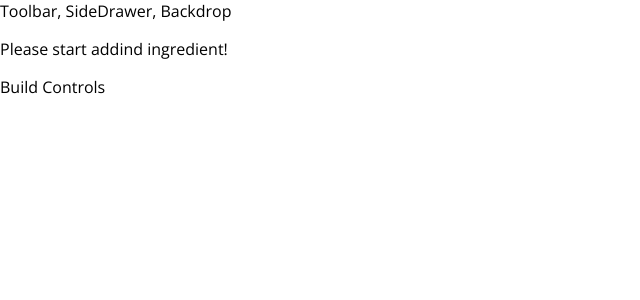
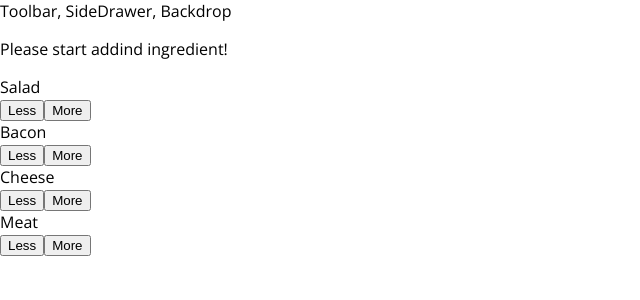
Before and after one commit to leandrocamara/react-burger-builder, a React app: page / in a window 1280 px wide. Shown: the top 300 px of the page, without its empty margins (0-640 px from the left). Built offline with nearby package versions, Linux system fonts and the light colour scheme.

Commit message:
UPDATE - Outputting Multiple Build Controls

```diff
--- a/src/components/Burger/BuildControls/BuildControls.js
+++ b/src/components/Burger/BuildControls/BuildControls.js
@@ -1,8 +1,20 @@
 import React from 'react';
 
+import classes from './BuildControls.css'
+import BuildControl from './BuildControl/BuildControl';
+
+const controls = [
+    { label: 'Salad', type: 'salad' },
+    { label: 'Bacon', type: 'bacon' },
+    { label: 'Cheese', type: 'cheese' },
+    { label: 'Meat', type: 'meat' },
+];
+
 const buildControls = (props) => (
-    <div>
-
+    <div className={classes.BuildControls}>
+        {controls.map(ctrl => (
+            <BuildControl key={ctrl.label} label={ctrl.label} />
+        ))}
     </div>
 );
 
--- a/src/containers/BurgerBuilder/BurgerBuilder.js
+++ b/src/containers/BurgerBuilder/BurgerBuilder.js
@@ -2,6 +2,7 @@
 
 import Aux from '../../hoc/Aux';
 import Burger from '../../components/Burger/Burger';
+import BuildControls from '../../components/Burger/BuildControls/BuildControls';
 
 class BurgerBuilder extends Component {
     state = {
@@ -17,7 +18,7 @@
         return (
             <Aux>
                 <Burger ingredients={this.state.ingredients} />
-                <div>Build Controls</div>
+                <BuildControls />
             </Aux>
         );
     }
```
